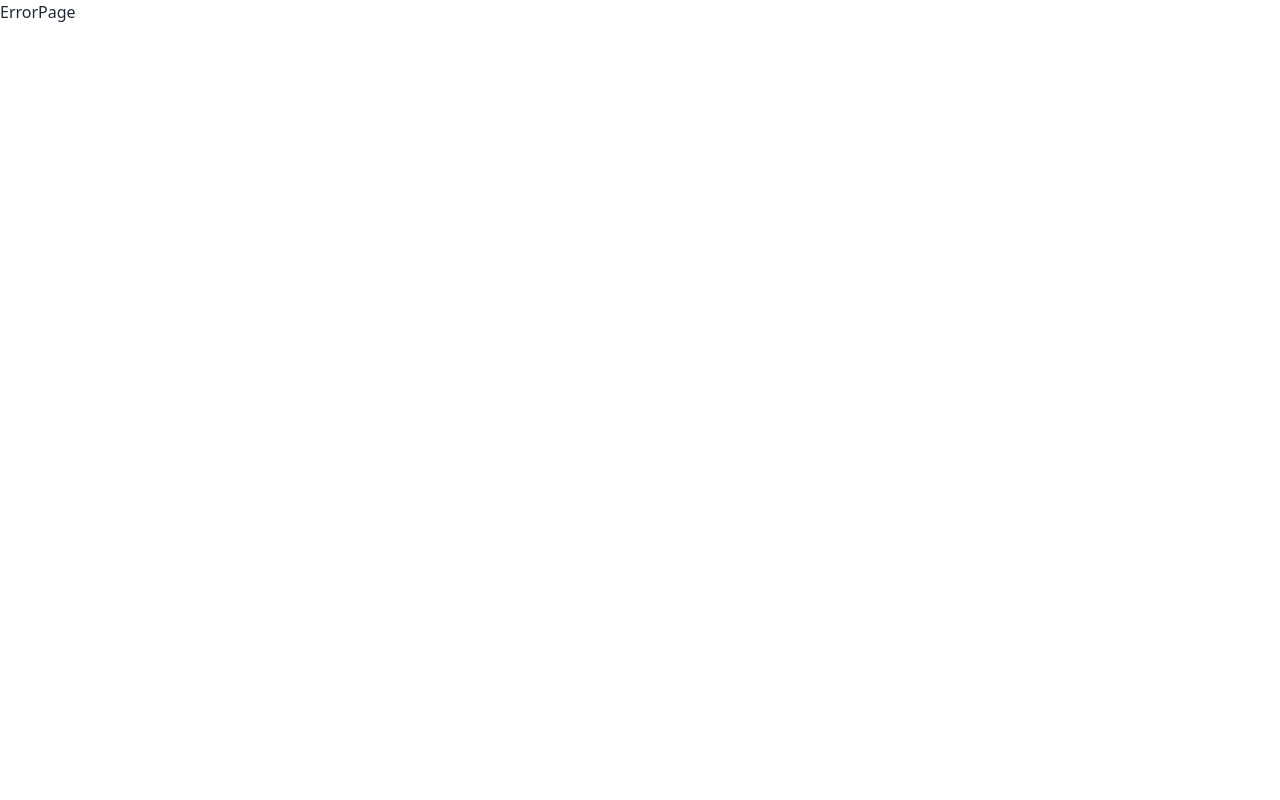
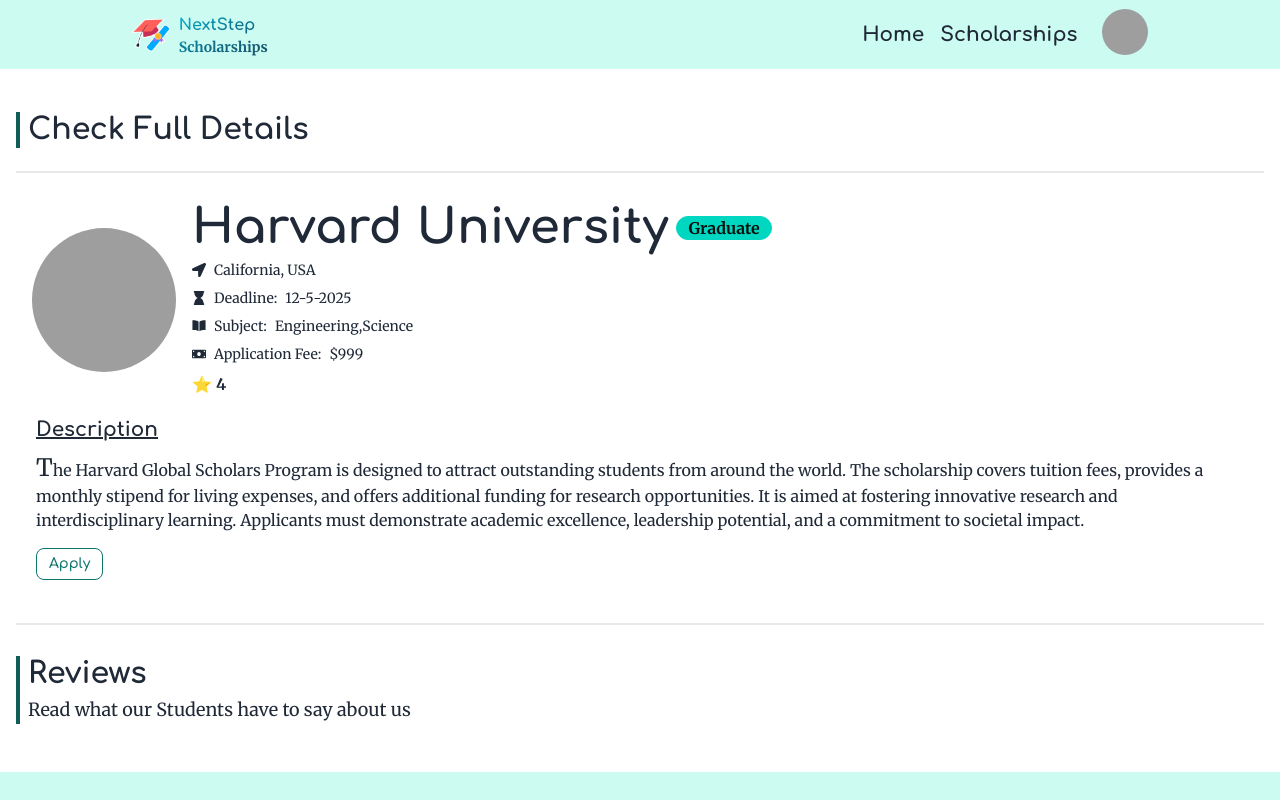
Before and after one commit to jubayerahmmad/NextStep-Scholarships-Client, a React (Vite) app: page /scholarship-details/1 in a window 1280 px wide. Shown: the top 800 px of the page. Built offline with nearby package versions, Linux system fonts and the light colour scheme; grey boxes are pictures that could not be loaded; a web font is replaced by a local one.

Commit message:
details page design

```diff
--- a/src/Pages/ErrorPage.jsx
+++ b/src/Pages/ErrorPage.jsx
@@ -1,5 +1,25 @@
+import { Link } from "react-router-dom";
+import errorImg from "../assets/error.gif";
+import { BiArrowBack } from "react-icons/bi";
 const ErrorPage = () => {
-  return <div>ErrorPage</div>;
+  return (
+    <div className="min-h-screen flex justify-center items-center">
+      <div className="lg:flex gap-3 items-center max-w-5xl mx-auto ">
+        <img src={errorImg} alt="" />
+        <div className="space-y-4">
+          <p className="text-4xl">
+            The Page you are looking for is not Available!
+          </p>
+          <Link
+            to="/"
+            className="btn bg-teal-600 hover:bg-teal-900 text-white font-playfair"
+          >
+            <BiArrowBack /> Back to Home
+          </Link>
+        </div>
+      </div>
+    </div>
+  );
 };
 
 export default ErrorPage;
--- a/src/Pages/Home/Home.jsx
+++ b/src/Pages/Home/Home.jsx
@@ -1,5 +1,6 @@
 import AboutUs from "./HomeComps/AboutUs";
 import Banner from "./HomeComps/Banner";
+import NewsletterForm from "./HomeComps/NewsletterForm";
 import TopScholarships from "./HomeComps/TopScholarships";
 
 const Home = () => {
@@ -8,6 +9,7 @@ const Home = () => {
       <Banner />
       <AboutUs />
       <TopScholarships />
+      <NewsletterForm />
     </div>
   );
 };
--- /dev/null
+++ b/src/Pages/Home/HomeComps/NewsletterForm.jsx
@@ -0,0 +1,38 @@
+import { MdOutlineMail } from "react-icons/md";
+
+const NewsletterForm = () => {
+  return (
+    <section className="px-4 py-6">
+      <div className="max-w-7xl mx-auto rounded-xl p-5 bg-gradient-to-bl from-cyan-700 via-teal-950 to-cyan-950 relative">
+        {/* email icon */}
+        <div className="rounded-full absolute top-[-30px] border-[3px] border-white left-[50%] transform translate-x-[-50%] bg-gradient-to-t from-teal-500 to-cyan-700 p-1.5 w-max">
+          <MdOutlineMail className="border border-white p-1.5 rounded-full text-[3rem] text-white" />
+        </div>
+
+        {/* content */}
+        <div className="sm:w-[70%] w-full lg:w-[50%] mx-auto">
+          <h1 className="text-[2rem] sm:text-[3rem] mt-8 font-[800] capitalize text-teal-500 leading-[50px] text-center">
+            newsletter
+          </h1>
+          <p className="text-[1.1rem] mt-2 text-center text-gray-200 font-[300]">
+            Stay updated with the latest scholarship opportunities, deadlines,
+            and application tips by subscribing to our newsletter.
+          </p>
+
+          <form className="mt-12 sm:flex-row flex-col flex items-end sm:items-center justify-between gap-[15px]">
+            <input
+              placeholder="Email Address"
+              className="w-full py-2 px-4 outline-none focus:ring-0 rounded-md"
+            />
+
+            <button className="w-max px-4 py-2 rounded-md bg-teal-500 text-white">
+              Subscribe
+            </button>
+          </form>
+        </div>
+      </div>
+    </section>
+  );
+};
+
+export default NewsletterForm;
--- a/src/Pages/Home/HomeComps/TopScholarships.jsx
+++ b/src/Pages/Home/HomeComps/TopScholarships.jsx
@@ -9,7 +9,7 @@ const TopScholarships = () => {
         subHeading="Explore the most sought-after scholarships"
       />
       {/* cards */}
-      <div className="grid grid-cols-1 md:grid-cols-2 lg:grid-cols-3 gap-3 max-w-7xl mx-auto px-6 py-4">
+      <div className="grid grid-cols-1 md:grid-cols-2 xl:grid-cols-3 gap-3 max-w-7xl mx-auto">
         <ScholarshipCards />
         <ScholarshipCards />
         <ScholarshipCards />
--- /dev/null
+++ b/src/Pages/ScholarshipDetails/ScholarshipDetails.jsx
@@ -0,0 +1,91 @@
+import { FaHourglass, FaLocationArrow, FaMoneyBill } from "react-icons/fa";
+import { IoBookSharp } from "react-icons/io5";
+import { Link } from "react-router-dom";
+import Heading from "../../components/Heading";
+import Reviews from "../../components/Cards/Reviews";
+
+const ScholarshipDetails = () => {
+  return (
+    <div className="max-w-7xl mx-auto mt-6 px-4 py-6">
+      <Heading Heading="Check Full Details"></Heading>
+      <div className="divider"></div>
+      <div className="w-full rounded-sm duration-500 mt-6">
+        <div className="flex items-center">
+          {/* University Image */}
+          <figure className="p-4">
+            <img
+              src="https://i.ibb.co.com/zxcDpWs/harvard.webp"
+              alt={`Logo`}
+              className="h-20 w-20 lg:h-36 lg:w-36 object-cover rounded-full"
+            />
+          </figure>
+          <div className="space-y-2">
+            {/* University Name */}
+            <h2 className="text-xl lg:text-5xl flex items-center gap-2 font-bold text-gray-800">
+              Harvard University{" "}
+              <span className="badge badge-accent badge-xs lg:badge-lg">
+                Graduate
+              </span>
+            </h2>
+
+            {/* Location */}
+            <p className="text-sm flex items-center gap-2">
+              <FaLocationArrow /> California, USA
+            </p>
+            {/* Deadline */}
+            <p className="text-sm flex items-center gap-2">
+              <FaHourglass /> Deadline:{" "}
+              <span className="font-medium">12-5-2025</span>
+            </p>
+
+            {/* Subject Category */}
+            <p className="text-sm flex items-center gap-2">
+              <IoBookSharp /> Subject:{" "}
+              <span className="font-medium">Engineering,Science</span>
+            </p>
+
+            {/* Application Fee */}
+            <p className="text-sm flex items-center gap-2">
+              <FaMoneyBill /> Application Fee:{" "}
+              <span className="font-medium">$999</span>
+            </p>
+            {/* Rating */}
+            <div className="flex items-center space-x-1">
+              <span className="text-yellow-500">⭐</span>
+              <span className="font-bold text-gray-800">4</span>
+            </div>
+          </div>
+        </div>
+
+        {/* Card Body */}
+        <div className="space-y-4 p-5">
+          {/* Scholarship Details */}
+          <div className="space-y-2">
+            <h3 className="text-xl font-bold underline">Description</h3>
+            <p className="first-letter:text-2xl">
+              The Harvard Global Scholars Program is designed to attract
+              outstanding students from around the world. The scholarship covers
+              tuition fees, provides a monthly stipend for living expenses, and
+              offers additional funding for research opportunities. It is aimed
+              at fostering innovative research and interdisciplinary learning.
+              Applicants must demonstrate academic excellence, leadership
+              potential, and a commitment to societal impact.
+            </p>
+          </div>
+          <button className="btn btn-outline text-teal-700 hover:bg-teal-800 btn-sm">
+            Apply
+          </button>
+        </div>
+      </div>
+
+      <div className="divider"></div>
+
+      {/* reviews */}
+      <div className="my-6">
+        <Reviews />
+      </div>
+    </div>
+  );
+};
+
+export default ScholarshipDetails;
--- a/src/Shared/Navbar.jsx
+++ b/src/Shared/Navbar.jsx
@@ -21,10 +21,7 @@ const Navbar = () => {
     <div className="fixed top-0 w-full z-50 bg-teal-100 animate__animated animate__fadeInDown">
       <div className="navbar lg:w-10/12 mx-auto px-6">
         <div className="navbar-start">
-          <Link
-            to={"/"}
-            className="btn btn-ghost text-base hover:bg-none lg:text-2xl"
-          >
+          <Link to={"/"} className="text-base hover:bg-none lg:text-2xl">
             <div className="flex items-center gap-2">
               <img className="w-10 h-10" src={logo} alt="" />
               <div className="text-left bg-gradient-to-br from-cyan-500 via-cyan-700 to-cyan-900 bg-clip-text text-transparent">
--- /dev/null
+++ b/src/components/Cards/Reviews.jsx
@@ -0,0 +1,15 @@
+import Heading from "../Heading";
+
+const Reviews = () => {
+  return (
+    <section className="">
+      <Heading
+        Heading={"Reviews"}
+        subHeading={"Read what our Students have to say about us"}
+      ></Heading>
+      <div>{/* cards/sliders */}</div>
+    </section>
+  );
+};
+
+export default Reviews;
--- /dev/null
+++ b/src/components/Loader.jsx
@@ -0,0 +1,50 @@
+const Loader = () => {
+  const sharedStyle = {
+    content: "",
+    width: "100%",
+    height: "100%",
+    display: "block",
+    border: "5.6px solid teal",
+    borderRadius: "50%",
+    boxShadow: "0 -33.6px 0 -5.6px cyan",
+    position: "absolute",
+    animation: "spinner-rotate 1.25s infinite ease",
+  };
+
+  return (
+    <div className="min-h-screen flex justify-center items-center">
+      <div className="relative w-[22.4px] h-[22.4px]">
+        <div
+          style={{
+            ...sharedStyle,
+            animation:
+              "spinner-b4c8mmmd 0.5s backwards, spinner-rotate 1.25s 0.5s infinite ease",
+          }}
+        ></div>
+        <div
+          style={{
+            ...sharedStyle,
+            animationDelay: "0s, 1.25s",
+          }}
+        ></div>
+        <style>
+          {`
+            @keyframes spinner-b4c8mmmd {
+              from {
+                box-shadow: 0 0 0 -5.6px teal;
+              }
+            }
+
+            @keyframes spinner-rotate {
+              to {
+                transform: rotate(360deg);
+              }
+            }
+          `}
+        </style>
+      </div>
+    </div>
+  );
+};
+
+export default Loader;
--- a/src/index.css
+++ b/src/index.css
@@ -7,13 +7,13 @@
 h1,
 h2,
 h3,
-li,
 button {
   font-family: "Comfortaa", serif;
 }
 
 p,
-span {
+span,
+li {
   font-family: "Merriweather", serif;
 }
 
--- a/src/routes/router.jsx
+++ b/src/routes/router.jsx
@@ -14,6 +14,7 @@ import ManageScholarships from "../Pages/CommonPage/ManageScholarships";
 import AllReviews from "../Pages/CommonPage/AllReviews";
 import MyApplications from "../Pages/UsersPages/MyApplications";
 import MyReviews from "../Pages/UsersPages/MyReviews";
+import ScholarshipDetails from "../Pages/ScholarshipDetails/ScholarshipDetails";
 
 const router = createBrowserRouter([
   {
@@ -27,6 +28,10 @@ const router = createBrowserRouter([
       {
         path: "allScholarships",
         element: <AllScholarships />,
+      },
+      {
+        path: "scholarship-details/:id",
+        element: <ScholarshipDetails />,
       },
     ],
   },
```
Also changed, not shown: src/Pages/Home/HomeComps/Banner.jsx (+5 -5 lines), src/components/Cards/ScholarshipCards.jsx (+36 -29 lines), src/assets/error.gif (added).
